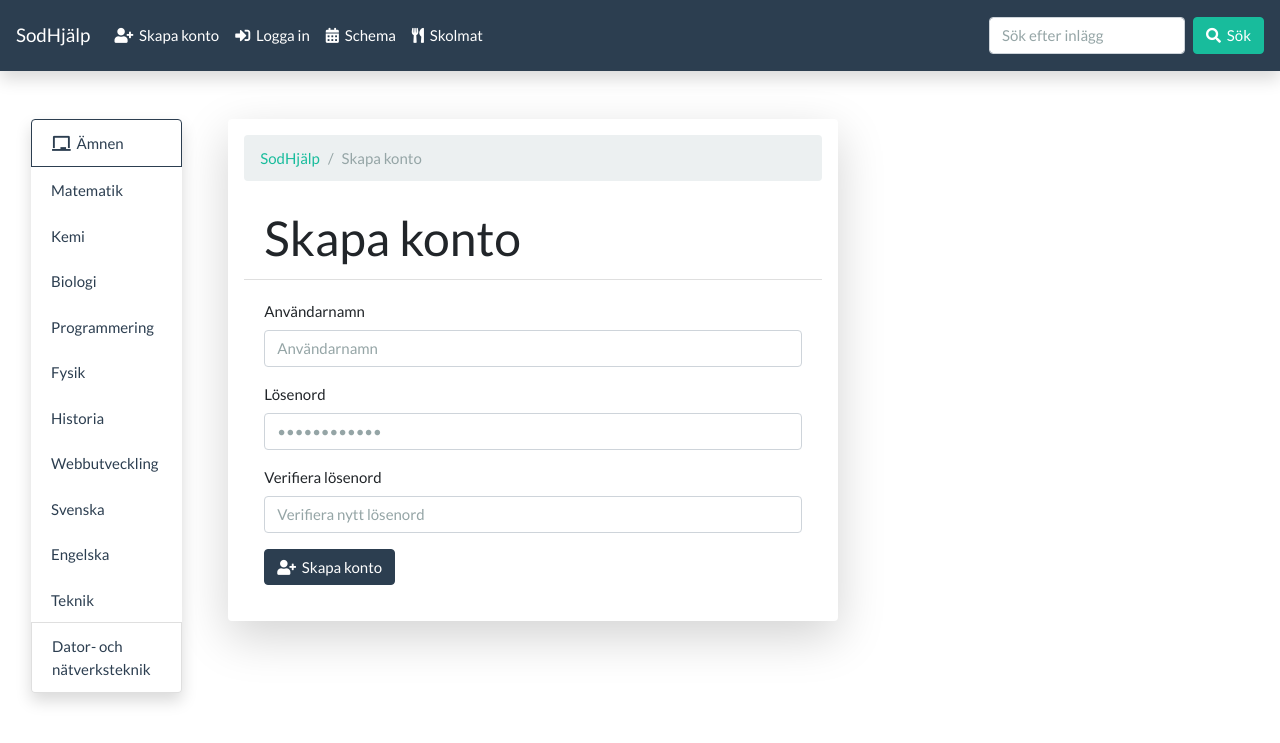
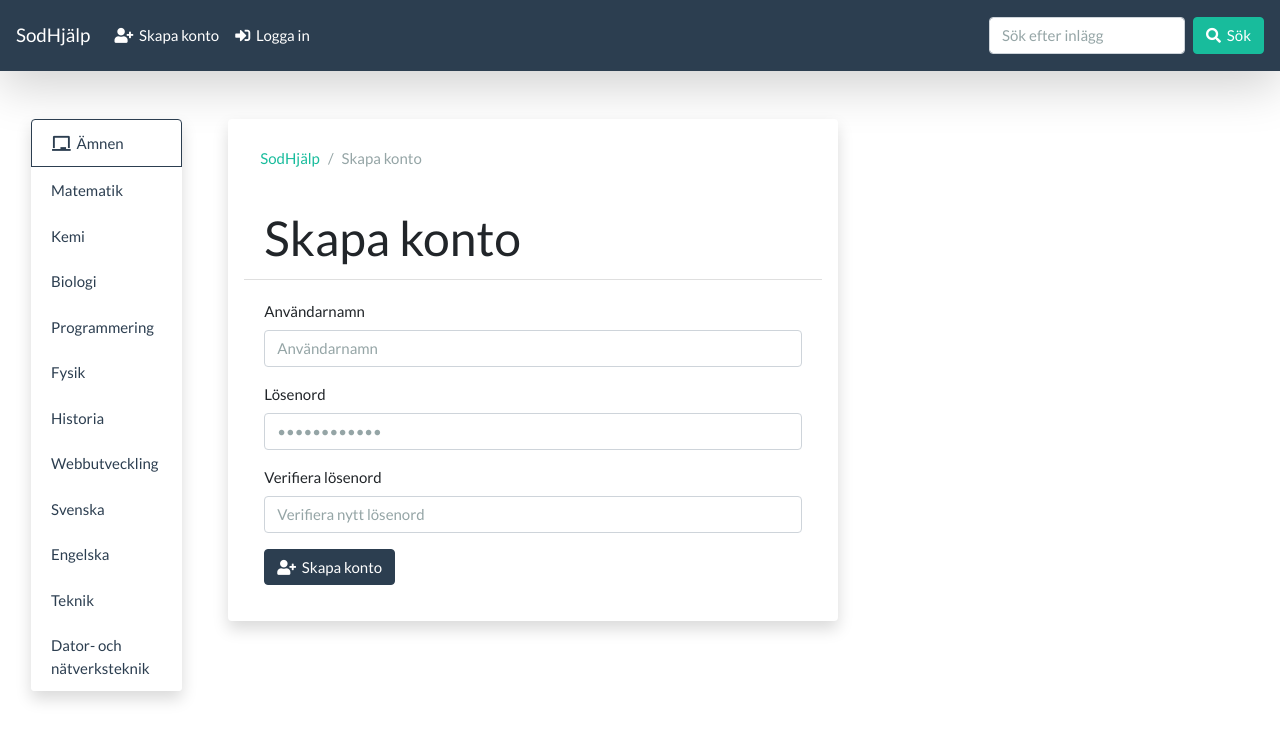
Before and after one commit to PierreLeFevre/sodhjalp, a Flask app: page /auth/register in a window 1280 px wide. Shown: the top 743 px of the page. Run offline with Flask 2, Linux system fonts and the light colour scheme; some libraries are stand-ins or nearby versions.

Commit message:
fixed log

```diff
--- a/flaskr/templates/auth/login.html
+++ b/flaskr/templates/auth/login.html
@@ -1,9 +1,9 @@
 {% extends 'base.html' %}
 {% block content %}
 
-<div class="card shadow-lg p-3 mb-5 rounded border-0">
+<div class="card shadow shadow-hover p-3 mb-5 rounded border-0">
 
-	<ol class="breadcrumb">
+	<ol class="breadcrumb bg-white shadow-hover">
 	  <li class="breadcrumb-item"><a href="/">SodHjälp</a></li>
 	  <li class="breadcrumb-item active">Logga in</li>
 	</ol>
--- a/flaskr/templates/auth/register.html
+++ b/flaskr/templates/auth/register.html
@@ -1,9 +1,9 @@
 {% extends 'base.html' %}
 {% block content %}
 
-<div class="card shadow-lg p-3 mb-5 rounded border-0">
+<div class="card shadow shadow-hover p-3 mb-5 rounded border-0">
 
-	<ol class="breadcrumb">
+	<ol class="breadcrumb bg-white shadow-hover">
 	  <li class="breadcrumb-item"><a href="/">SodHjälp</a></li>
 	  <li class="breadcrumb-item active">Skapa konto</li>
 	</ol>
--- a/flaskr/templates/auth/settings.html
+++ b/flaskr/templates/auth/settings.html
@@ -1,7 +1,7 @@
 {% extends 'base.html' %}
 
 {% block content %}
-    <div class="card shadow-lg p-3 mb-5 rounded border-0">
+    <div class="card shadow shadow-hover p-3 mb-5 rounded border-0">
 
       <ol class="breadcrumb">
           <li class="breadcrumb-item"><a href="/">SodHjälp</a></li>
--- a/flaskr/templates/base.html
+++ b/flaskr/templates/base.html
@@ -81,7 +81,7 @@ j=d.createElement(s),dl=l!='dataLayer'?'&l='+l:'';j.async=true;j.src=
 height="0" width="0" style="display:none;visibility:hidden"></iframe></noscript>
 <!-- End Google Tag Manager (noscript) -->
 
-<nav class="navbar navbar-expand-lg navbar-dark bg-primary shadow">
+<nav class="navbar navbar-expand-lg navbar-dark bg-primary shadow shadow-hover">
   <a class="navbar-brand" href="/">SodHjälp</a>
   <button class="navbar-toggler" type="button" data-toggle="collapse" data-target="#navbarSupportedContent" aria-controls="navbarSupportedContent" aria-expanded="false" aria-label="Toggle navigation">
     <span class="navbar-toggler-icon"></span>
@@ -100,8 +100,12 @@ height="0" width="0" style="display:none;visibility:hidden"></iframe></noscript>
         <li class="nav-item"><a class="nav-link" href="{{ url_for('auth.register') }}"><i class="fas fa-user-plus"></i>&nbsp;&nbsp;Skapa konto</a></li>
         <li class="nav-item"><a class="nav-link" href="{{ url_for('auth.login') }}"><i class="fas fa-sign-in-alt"></i>&nbsp;&nbsp;Logga in</a></li>
       {% endif %}
-      <li class="nav-item"><a class="nav-link" href="http://sodschema.ga"><i class="fas fa-calendar-alt"></i>&nbsp;&nbsp;Schema</a></li>
-      <li class="nav-item"><a class="nav-link" href="http://sodmat.ga"><i class="fas fa-utensils"></i>&nbsp;&nbsp;Skolmat</a></li>
+
+      {% if g.user and g.user['personal_id'] and g.user['personal_id']!= "None" %}
+        <li class="nav-item"><a class="nav-link" href="http://sodschema.ga"><i class="fas fa-calendar-alt"></i>&nbsp;&nbsp;Schema</a></li>
+        <li class="nav-item"><a class="nav-link" href="http://sodmat.ga"><i class="fas fa-utensils"></i>&nbsp;&nbsp;Skolmat</a></li>
+      {% endif %}
+
       {% if g.user['is_admin'] %}
         <li class="nav-item"><a class="nav-link" href="{{url_for('admin.index')}}"><i class="fas fa-tools"></i>&nbsp;&nbsp;Admin</a></li>
       {% endif %}
@@ -124,7 +128,7 @@ height="0" width="0" style="display:none;visibility:hidden"></iframe></noscript>
   <div class="row align-items-start">
 
     <div class="col-lg-4 col-xl-2 order-6 order-xl-1">
-      <div class="card shadow border-0 ml-3 mr-3 mb-5 rounded p-0">
+      <div class="card shadow shadow-hover border-0 ml-3 mr-3 mb-5 rounded p-0">
         <div class="list-group border-0 text-info">
           <a class="list-group-item border border-primary text-primary" href="/"><i class="fas fa-chalkboard"></i>&nbsp;&nbsp;Ämnen</a>
           <a class="text-primary border-left-0 border-right-0 border-bottom-0 border-top border-primary list-group-item" href="{{ url_for('blog.specific_posts', key="matematik") }}">Matematik</a>
@@ -137,7 +141,7 @@ height="0" width="0" style="display:none;visibility:hidden"></iframe></noscript>
           <a class="text-primary border-0 list-group-item" href="{{url_for('blog.specific_posts', key="svenska")}}">Svenska</a>
           <a class="text-primary border-0 list-group-item" href="{{url_for('blog.specific_posts', key="engelska")}}">Engelska</a>
           <a class="text-primary border-0 list-group-item" href="{{url_for('blog.specific_posts', key="teknik")}}">Teknik</a>
-          <a class="text-primary borader-0 list-group-item" href="{{url_for('blog.specific_posts', key="datorteknik")}}">Dator- och nätverksteknik</a>
+          <a class="text-primary border-0 list-group-item" href="{{url_for('blog.specific_posts', key="datorteknik")}}">Dator- och nätverksteknik</a>
         </div>
       </div>
     </div>
@@ -175,39 +179,9 @@ height="0" width="0" style="display:none;visibility:hidden"></iframe></noscript>
 
         <!-- ad cards
         <div class="card mb-3">
-          <img src="https://images.pexels.com/photos/1033374/pexels-photo-1033374.jpeg?auto=compress&cs=tinysrgb&dpr=2&h=750&w=1260" class="card-img-top img-fluid" alt="...">
+          <img src="https://images.pexels.com/photos/1033374/pexels-photo-1033374.jpeg?auto=compress&cs=tinysrgb&dpr=2&h=750&w=1260" class="card-img-top img-fluid" alt="news/ad image">
           <div class="card-body">
-            <p class="card-text">Some quick example text to build on the card title and make up the bulk of the card's content.</p>
-          </div>
-        </div>
-        <div class="card mb-3">
-          <img src="https://images.pexels.com/photos/1169754/pexels-photo-1169754.jpeg?auto=compress&cs=tinysrgb&dpr=2&h=750&w=1260" class="card-img-top img-fluid" alt="...">
-          <div class="card-body">
-            <p class="card-text">Some quick example text to build on the card title and make up the bulk of the card's content.</p>
-          </div>
-        </div>
-        <div class="card mb-3">
-          <img src="https://images.pexels.com/photos/1048033/pexels-photo-1048033.jpeg?auto=compress&cs=tinysrgb&dpr=2&h=750&w=1260" class="card-img-top img-fluid" alt="...">
-          <div class="card-body">
-            <p class="card-text">Some quick example text to build on the card title and make up the bulk of the card's content.</p>
-          </div>
-        </div>
-        <div class="card mb-3">
-          <img src="https://images.pexels.com/photos/1763075/pexels-photo-1763075.jpeg?auto=compress&cs=tinysrgb&dpr=2&h=750&w=1260" class="card-img-top img-fluid" alt="...">
-          <div class="card-body">
-            <p class="card-text">Some quick example text to build on the card title and make up the bulk of the card's content.</p>
-          </div>
-        </div>
-        <div class="card mb-3">
-          <img src="https://images.pexels.com/photos/1033374/pexels-photo-1033374.jpeg?auto=compress&cs=tinysrgb&dpr=2&h=750&w=1260" class="card-img-top img-fluid" alt="...">
-          <div class="card-body">
-            <p class="card-text">Some quick example text to build on the card title and make up the bulk of the card's content.</p>
-          </div>
-        </div>
-        <div class="card mb-3">
-          <img src="https://images.pexels.com/photos/1154198/pexels-photo-1154198.jpeg?auto=compress&cs=tinysrgb&dpr=2&h=750&w=1260" class="card-img-top img-fluid" alt="...">
-          <div class="card-body">
-            <p class="card-text">Some quick example text to build on the card title and make up the bulk of the card's content.</p>
+            <p class="card-text">[Sponsored content]</p>
           </div>
         </div>
       -->
```
